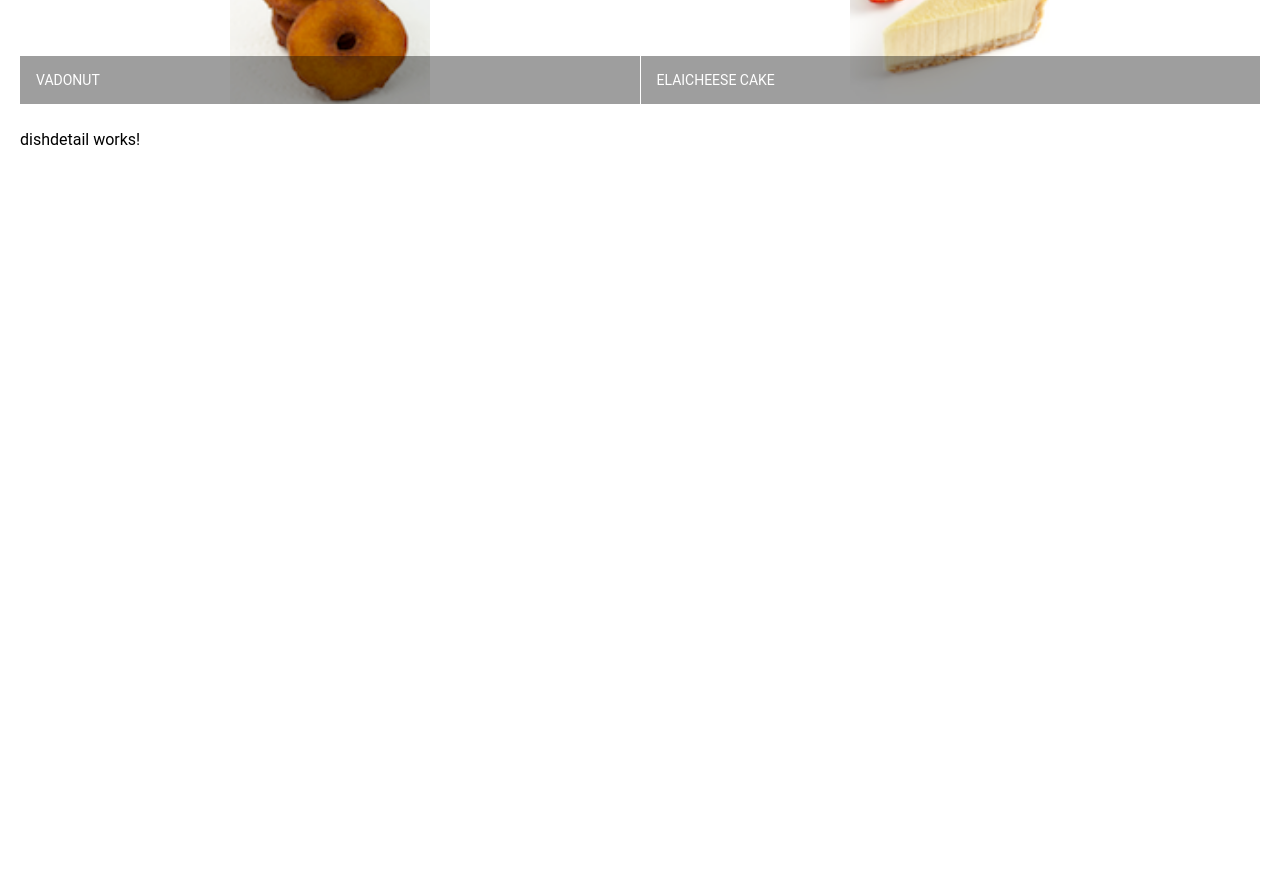
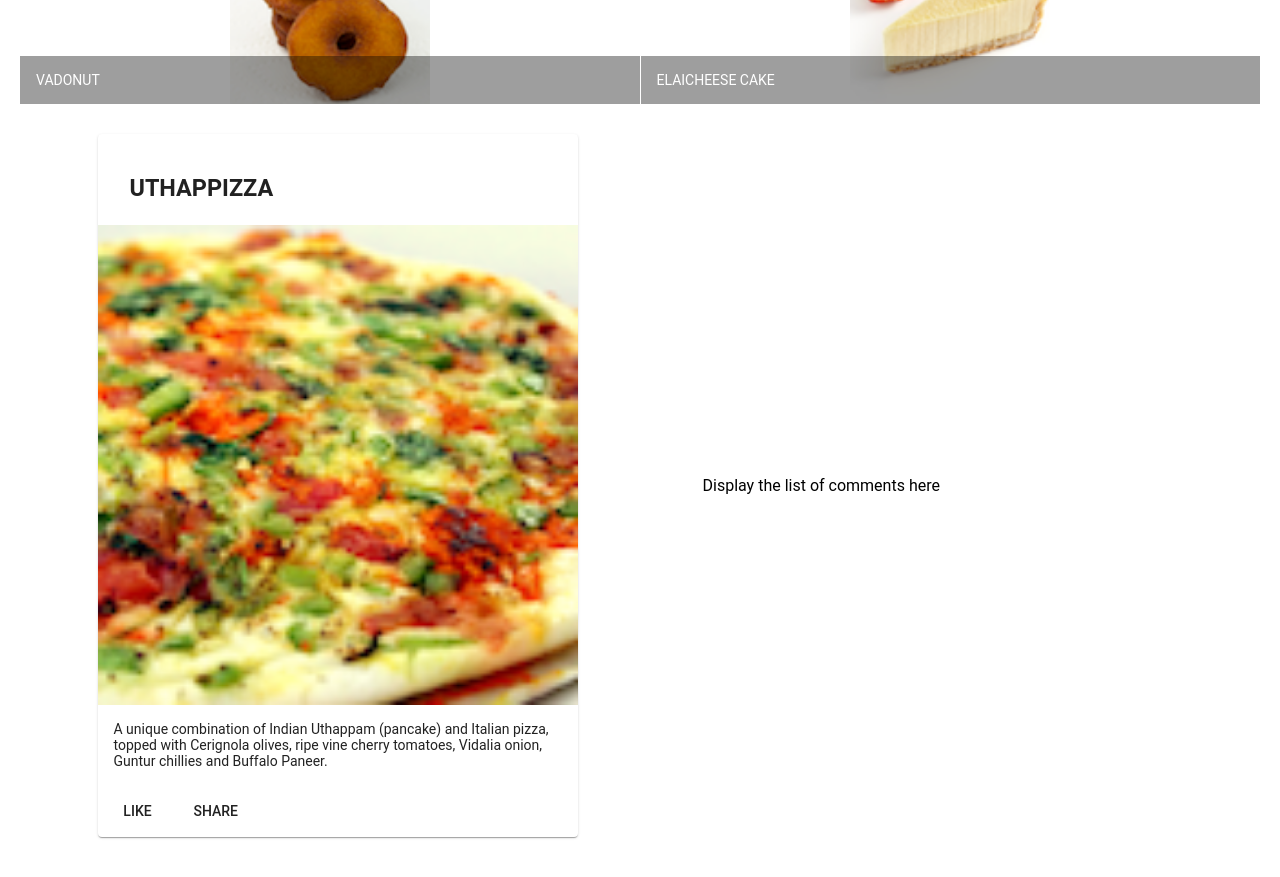
Before and after one commit to freelyfranciz/conFusion, an Angular app: page / in a window 1280 px wide. Shown: the part 460-1337 px from the top of the page. Before the commit the page ends 800 px from the top, so only its background shows below. Built offline with nearby package versions, Linux system fonts and the light colour scheme.

Commit message:
Task 2 completed

```diff
--- a/src/app/app.component.html
+++ b/src/app/app.component.html
@@ -1,3 +1,3 @@
-<mat-toolbar color="primary"><span>Kerala Restaurant</span></mat-toolbar>
+<mat-toolbar color="primary"><span>Ristorante Con Fusion</span></mat-toolbar>
 
 <app-menu></app-menu>
--- a/src/app/dishdetail/dishdetail.component.html
+++ b/src/app/dishdetail/dishdetail.component.html
@@ -1,3 +1,40 @@
+<!--
 <p>
   dishdetail works!
 </p>
+-->
+<!--Updated the template of the dishdetail component with the following code-->
+
+<div class="container"
+    fxLayout="row"
+    fxLayout.sm="column"
+    fxLayout.xs="column"
+    fxLayoutAlign.gt-md="space-around center"
+    fxLayoutGap="10px"
+    fxLayoutGap.xs="0">
+
+   <div fxFlex="40" *ngIf="dish" >
+     <!--<p>Display the details of the Dish here</p>-->
+     <!--The above code is replaced with the Angular material card component to display the details of the dish-->
+        <mat-card>
+          <mat-card-header>
+            <mat-card-title>
+              <h3>{{dish.name | uppercase}}</h3>
+            </mat-card-title>
+          </mat-card-header>
+          <img mat-card-image src={{dish.image}} alt={{dish.name}}>
+          <mat-card-content>
+              <p>{{dish.description}}</p>
+          </mat-card-content>
+          <mat-card-actions>
+            <button mat-button>LIKE</button>
+            <button mat-button>SHARE</button>
+          </mat-card-actions>
+        </mat-card>
+     </div>
+
+    <div fxFlex="40" *ngIf="dish">
+       <p>Display the list of comments here</p>
+    </div>
+
+</div>
--- a/src/app/dishdetail/dishdetail.component.ts
+++ b/src/app/dishdetail/dishdetail.component.ts
@@ -1,4 +1,48 @@
 import { Component, OnInit } from '@angular/core';
+
+const DISH = {
+  id: '0',
+  name: 'Uthappizza',
+  image: '/assets/images/uthappizza.png',
+  category: 'mains',
+  featured: true,
+  label: 'Hot',
+  price: '4.99',
+  // tslint:disable-next-line:max-line-length
+  description: 'A unique combination of Indian Uthappam (pancake) and Italian pizza, topped with Cerignola olives, ripe vine cherry tomatoes, Vidalia onion, Guntur chillies and Buffalo Paneer.',
+  comments: [
+       {
+           rating: 5,
+           comment: 'Imagine all the eatables, living in conFusion!',
+           author: 'John Lemon',
+           date: '2012-10-16T17:57:28.556094Z'
+       },
+       {
+           rating: 4,
+           comment: 'Sends anyone to heaven, I wish I could get my mother-in-law to eat it!',
+           author: 'Paul McVites',
+           date: '2014-09-05T17:57:28.556094Z'
+       },
+       {
+           rating: 3,
+           comment: 'Eat it, just eat it!',
+           author: 'Michael Jaikishan',
+           date: '2015-02-13T17:57:28.556094Z'
+       },
+       {
+           rating: 4,
+           comment: 'Ultimate, Reaching for the stars!',
+           author: 'Ringo Starry',
+           date: '2013-12-02T17:57:28.556094Z'
+       },
+       {
+           rating: 2,
+           comment: 'It\'s your birthday, we\'re gonna party!',
+           author: '25 Cent',
+           date: '2011-12-02T17:57:28.556094Z'
+       }
+   ]
+};
 
 @Component({
   selector: 'app-dishdetail',
@@ -7,6 +51,8 @@ import { Component, OnInit } from '@angular/core';
 })
 export class DishdetailComponent implements OnInit {
 
+  dish = DISH;
+
   constructor() { }
 
   ngOnInit() {
--- a/src/app/menu/menu.component.html
+++ b/src/app/menu/menu.component.html
@@ -25,6 +25,8 @@
       <app-dishdetail></app-dishdetail>
     </div>
   </div>
+
+  <!--The following code is replaced with above code inorder to achieve task 1-->
   <!--<div fxFlex *ngIf="selectedDish">
     <mat-card>
       <mat-card-header>
```
